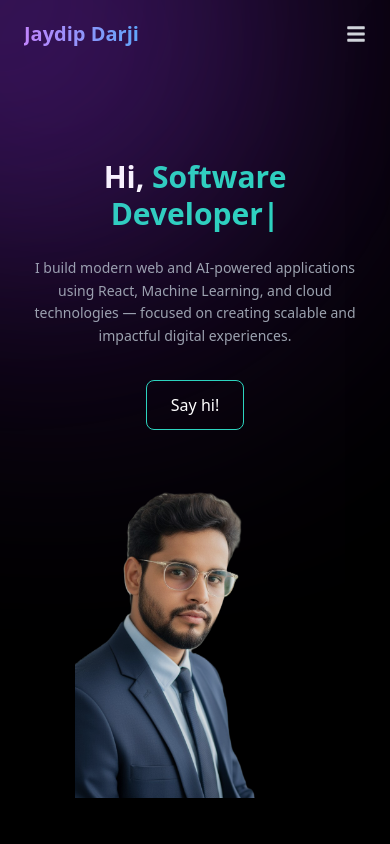
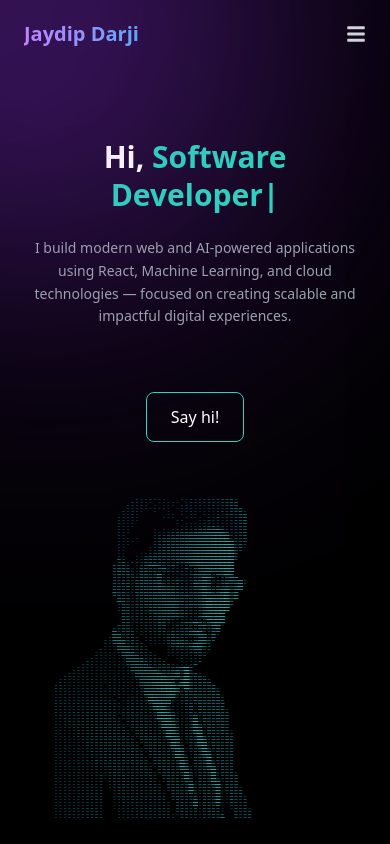
Before and after one commit to Jaydip2001/jaydip_darji_portfolio, a React (Vite) app: page / in a window 390 px wide. Shown: the top 844 px of the page. Built offline with nearby package versions, Linux system fonts and the light colour scheme.

Commit message:
fixed safari mobile

```diff
--- a/src/sections/Hero.jsx
+++ b/src/sections/Hero.jsx
@@ -19,19 +19,7 @@ function Hero() {
           className="flex justify-center order-1 md:order-none"
         >
           <div className="w-[240px] sm:w-[280px] md:w-[340px] lg:w-[420px]">
-
-            {/* Desktop Avatar Animation */}
-            <div className="hidden md:block">
             <InteractiveAvatar />
-            </div>
-
-            {/* Mobile Static Image (Fix Safari Crash) */}
-            <img
-              src={`${import.meta.env.BASE_URL}your-photo.png`}
-              alt="profile"
-              className="md:hidden w-full opacity-90"
-            />
-
           </div>
         </motion.div>
 
@@ -68,10 +56,10 @@ function Hero() {
 
           <div className="mt-8">
            <a
-              href="mailto:jaydip2801@gmail.com?subject=Project Inquiry&body=Hello Jaydip,%0D%0A%0D%0AI have a query regarding your work.%0D%0A%0D%0AThank you."
+  href="mailto:yourmail@gmail.com?subject=Project Inquiry&body=Hello Jaydip,%0D%0A%0D%0AI have a query regarding your work.%0D%0A%0D%0AThank you."
   className="inline-block"
 >
-              <button className="border border-teal-400 px-6 py-3 rounded-lg hover:bg-teal-400/10 transition">
+  <button className="mt-8 border border-teal-400 px-6 py-3 rounded-lg hover:bg-teal-400/10 transition">
     Say hi!
   </button>
 </a>
```
Lines whose indentation alone changed are shown as unchanged.
